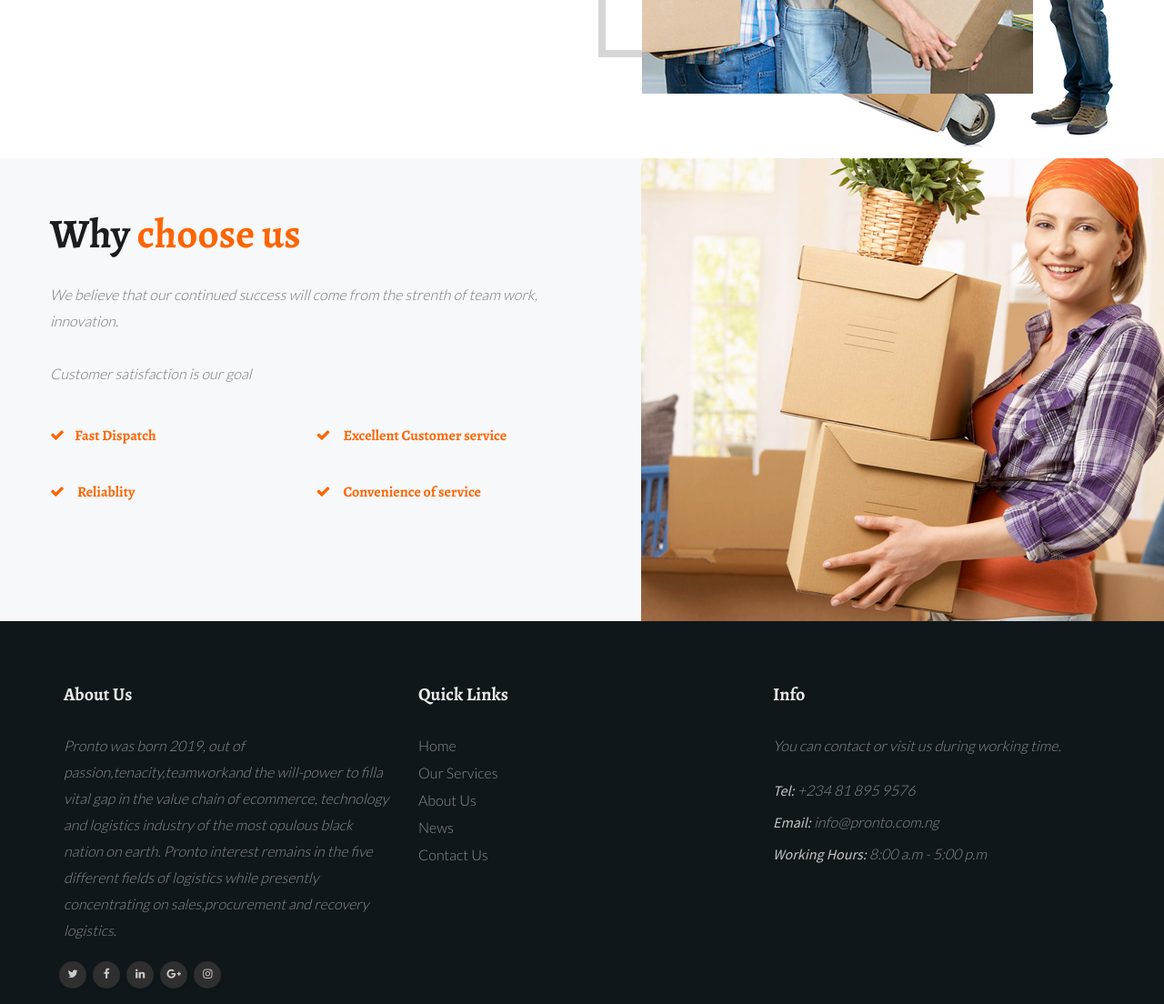
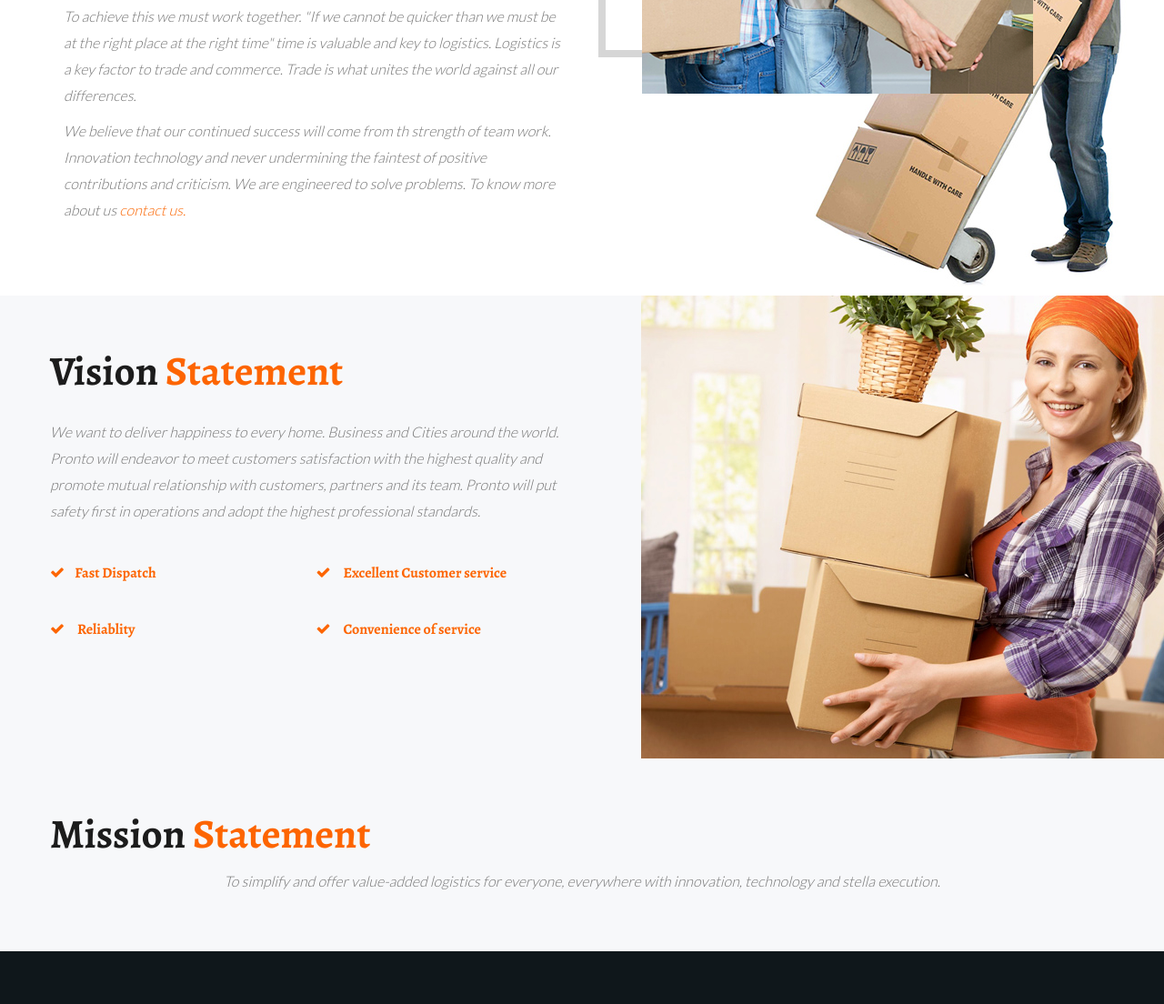
Before and after one commit to Enobaks/pronto, a plain HTML site: page about.html in a window 1280 px wide. Shown: the part 881-1985 px from the top of the page at 91% size. Drawn offline with nearby package versions, Linux system fonts and the light colour scheme; files that its build step writes are made by us from their sources.

Commit message:
Customised about.html page

```diff
--- a/about.html
+++ b/about.html
@@ -46,8 +46,8 @@
               <!-- Collect the nav links, forms, and other content for toggling -->
               <div class="collapse navbar-collapse" id="bs-example-navbar-collapse-1">
                 <ul class="nav navbar-nav navbar-right">
-                  <li><a href="index.html" class="active">Home</a> </li>
-                  <li><a href="about.html">About</a> </li>
+                  <li><a href="index.html">Home</a> </li>
+                  <li><a href="about.html" class="active">About</a> </li>
                   <li><a href="services.html">Services</a> </li>
                   <!-- <li><a href="pricing.html">Pricing</a> </li> -->
                   <li><a href="contact.html">Contact</a></li>
@@ -84,7 +84,17 @@
               <h2 class="">About our<span> company</span> </h2>
             </div>
             <p>Pronto was born 2019, out of passion,tenacity,teamworkand the will-power to filla vital gap in the value chain of ecommerce, technology and logistics industry of the most opulous black nation on earth. <br> Pronto interest remains in the five different fields of logistics while presently concentrating on sales,procurement and recovery logistics.
-              </p>
+            </p>
+
+            <p>We want to change the everyday narrative hence "Pronto" Italian word meaning quickly without delay or on time. We deliver happiness to every door step in the safest and best possible time to help businesses complete their value chain with the highest satisfaction</p>
+
+            <p>
+              To achieve this we must work together. "If we cannot be quicker than we must be at the right place at the right time" time is valuable and key to logistics. Logistics is a key factor to trade and commerce. Trade is what unites the world against all our differences.
+            </p>
+
+            <p>
+              We believe that our continued success will come from th strength of team work. Innovation technology and never undermining the faintest of positive contributions and criticism. We are engineered to solve problems. To know more about us <a href="#" class="con">contact us.</a>
+            </p>
             <!-- <ul class="room-amount text-center clearfix">
             </ul>
             <h3 class=" ">Duis aute irure dolor in reprehenderit </h3>
@@ -107,12 +117,11 @@
           <div class="col-md-6 who-content">
             <div class="we_are_deatails ">
               <div class="sec-title style-2 mb-20">
-                <h2 class="">Why<span> choose us</span> </h2>
+                <h2 class="">Vision<span> Statement</span> </h2>
               </div>
 
-              <p>We believe that our continued success will come from the strenth of team work, innovation.<br>
-                <br>
-               Customer satisfaction is our goal
+              <p>
+                We want to deliver happiness to every home. Business and Cities around the world. Pronto will endeavor to meet customers satisfaction with the highest quality and promote mutual relationship with customers, partners and its team. Pronto will put safety first in operations and adopt the highest professional standards.
               </p>
               <div class="tl-spoiler col-md-6 pad0">
                 <h6 class="ok-icon" style="color: rgb(253 101 1) !important;"> <i class="fa fa-check" aria-hidden="true"></i> &nbsp; &nbsp;Fast Dispatch
@@ -132,6 +141,21 @@
             </div>
           </div>
           <div class="col-md-6 who-img"><img class="img-full" src="images/5.jpg" alt=""></div>
+        </div>
+
+        <div class="row">
+          <div class="col-md-12 who-content">
+            <div class="we_are_deatails head-wrap">
+              <div class="sec-title style-2 head">
+                <h2 class="">Mission<span> Statement</span> </h2>
+              </div>
+
+              <p>
+                To simplify and offer value-added logistics for everyone, everywhere with innovation, technology and stella execution.
+              </p>
+            </div>
+          </div>
+          <!-- <div class="col-md-6 who-img"><img class="img-full" src="images/5.jpg" alt=""></div> -->
         </div>
       </div>
     </section>
--- a/css/custom-style.css
+++ b/css/custom-style.css
@@ -113,3 +113,14 @@ header.active .navbar-nav > li > a.active {
         margin-left: 20px !important;
     }
 }
+
+/* about page */
+.con{
+    color: #fa6501;
+}
+.head-wrap, .head{
+    display: flex;
+    justify-content: center;
+    flex-direction: column;
+    text-align: center;
+}
```
Also changed, not shown: index.html (+14 -3 lines).
